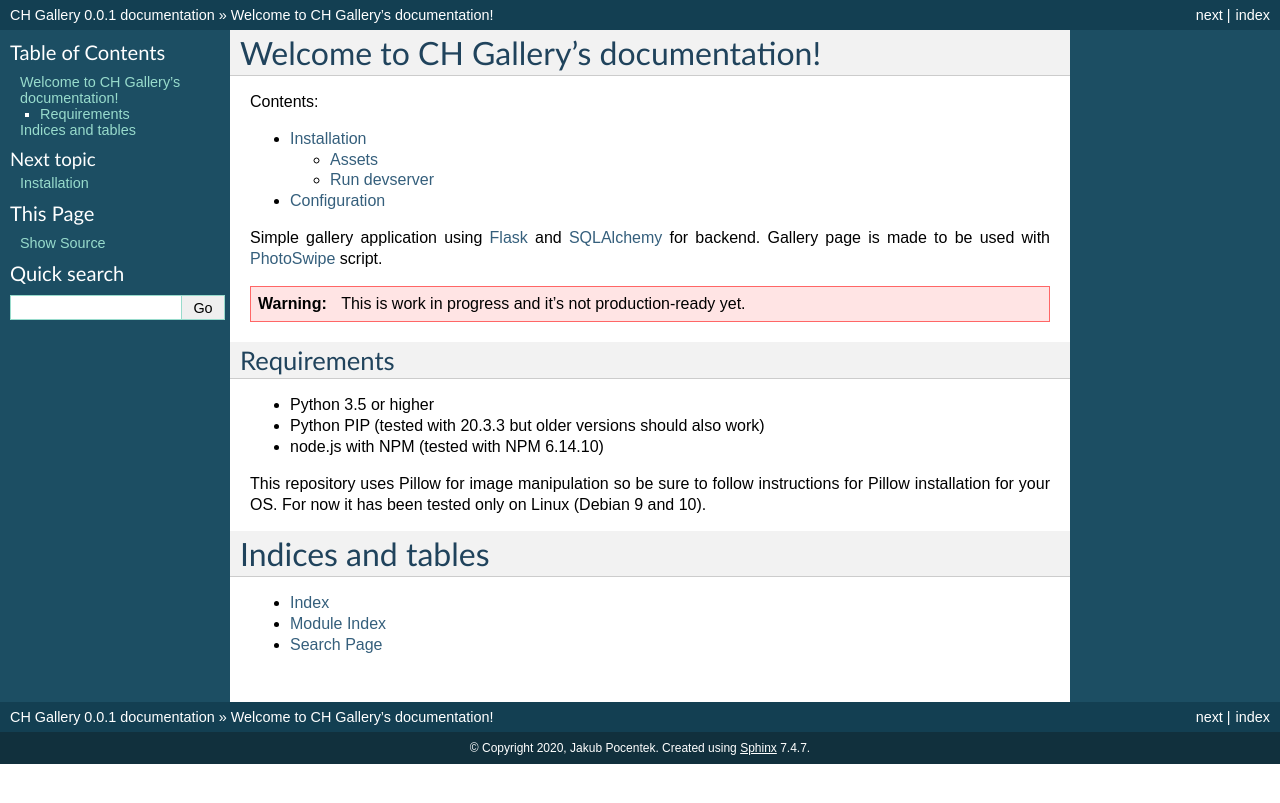
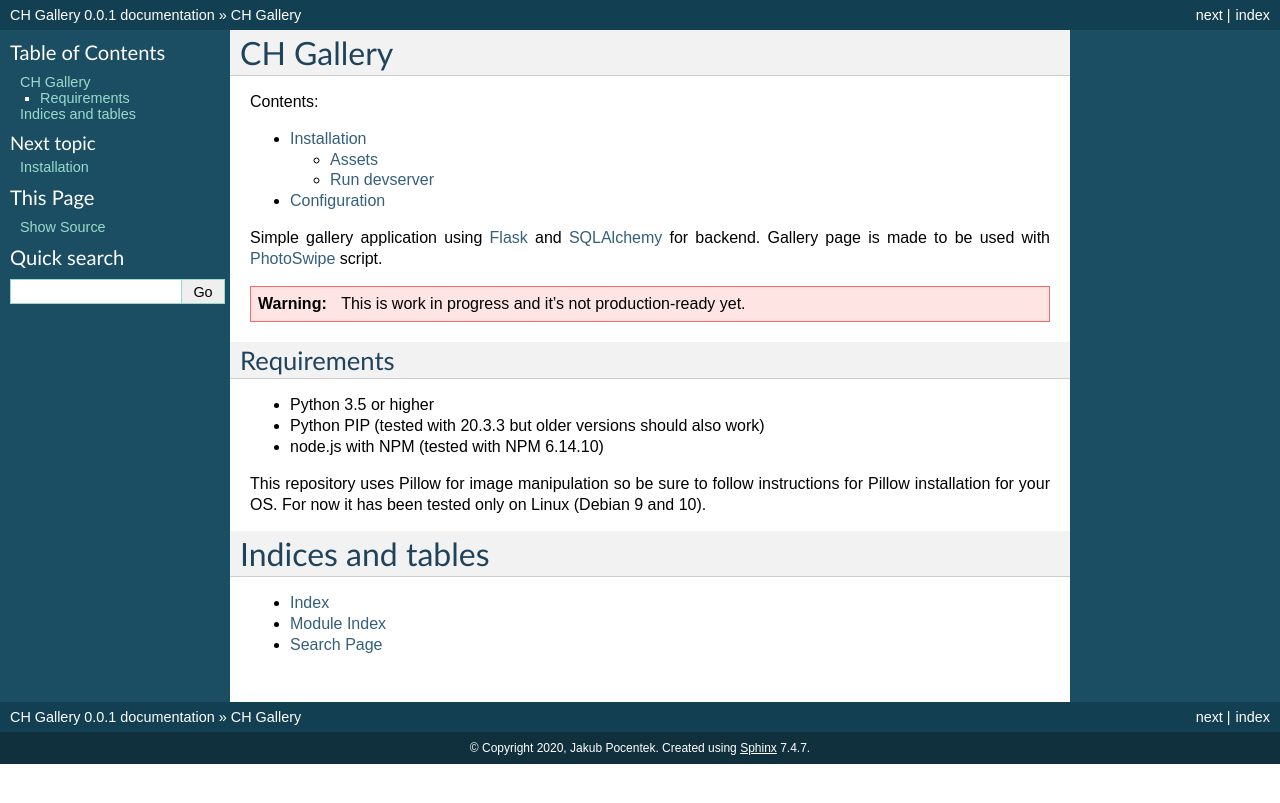
Before and after one commit to jpocentek/ch-gallery, a Sphinx documentation site: the page built from docs/source/index.rst, in a window 1280 px wide. Shown: the top 803 px of the page. Built offline with Sphinx 7.4.7, drawn with Linux system fonts in a browser that asks for light colours.

Commit message:
Changed docs title

```diff
--- a/docs/source/index.rst
+++ b/docs/source/index.rst
@@ -3,8 +3,8 @@
    You can adapt this file completely to your liking, but it should at least
    contain the root `toctree` directive.
 
-Welcome to CH Gallery's documentation!
-======================================
+CH Gallery
+==========
 
 .. toctree::
    :maxdepth: 2
```
